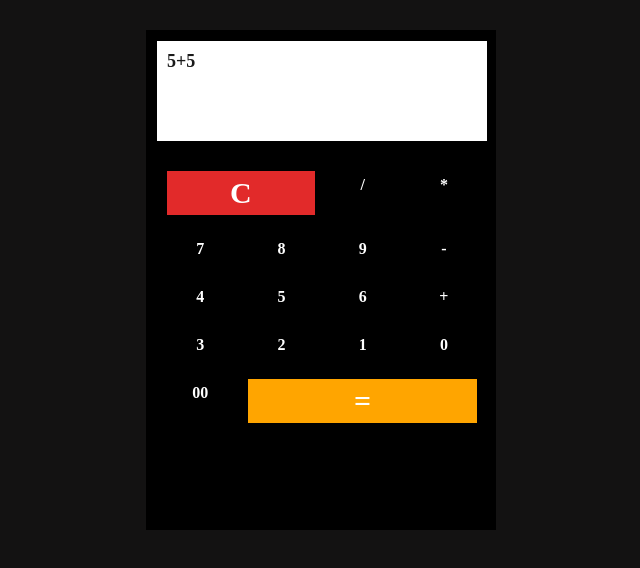
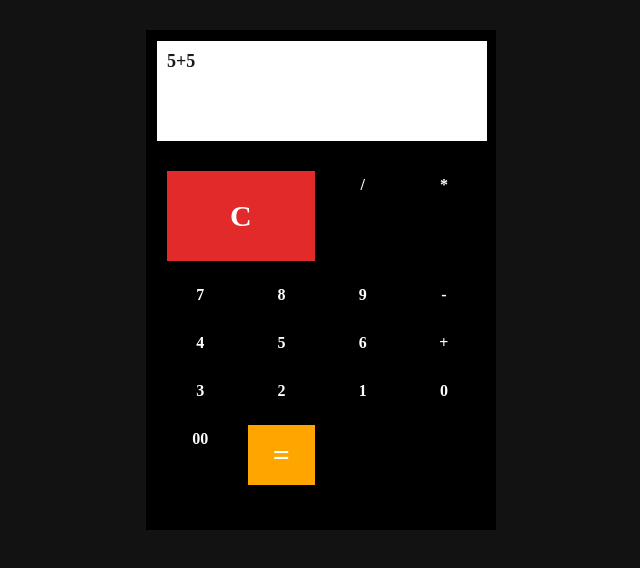
Before and after one commit to Pado-Tech/grid-calculator, a plain HTML site: page index.html in a window 1280 px wide. Shown: the whole page, without its empty margins (319-959 px from the left). Drawn offline with Linux system fonts and the light colour scheme.

Commit message:
I Just Completed My CSS Assignment

```diff
--- a/index.html
+++ b/index.html
@@ -13,7 +13,7 @@
                 5+5
             </div>
                 <div class="buttons">
-                    <div class="btn span1 red">C</div>
+                    <div class="btn">C</div>
                     <div class="btn">/</div>
                     <div class="btn">*</div>
                     <div class="btn">7</div>
@@ -29,7 +29,7 @@
                     <div class="btn">1</div>
                     <div class="btn">0</div>
                     <div class="btn">00</div>
-                    <div class="btn span2 orange">=</div>
+                    <div class="btn">=</div>
                 </div>
         </div>
     </div>
--- a/style.css
+++ b/style.css
@@ -54,17 +54,19 @@ body{
 .btn:hover{
     background-color: grey;
 }
-.red{
+.buttons .btn:nth-child(1) {
+    grid-column: 1/3;
+    text-align: center;
+    line-height: 80px;
+    font-size: 30px;
     background-color: rgb(226, 42, 42);
-}
-.orange{
-    background-color: orange;
-}
-.span1{
-    grid-column: span 2;
-    font-size: 30px;
-}
-.span2{
-    grid-column: span 3;
-    font-size: 30px;
-}
+    color: white;
+    }
+    .buttons .btn:nth-child(17) {
+        grid-column: 2;
+        text-align: center;
+        line-height: 50px;
+        font-size: 30px;
+        background-color: orange;
+        color: white;
+    }
```
